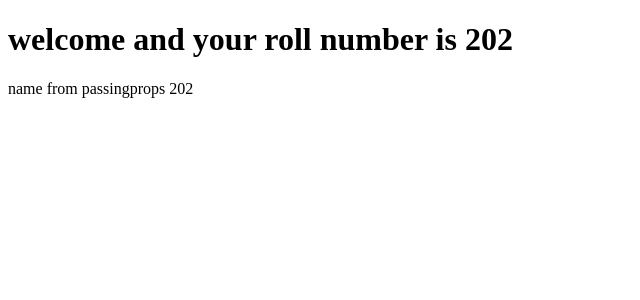
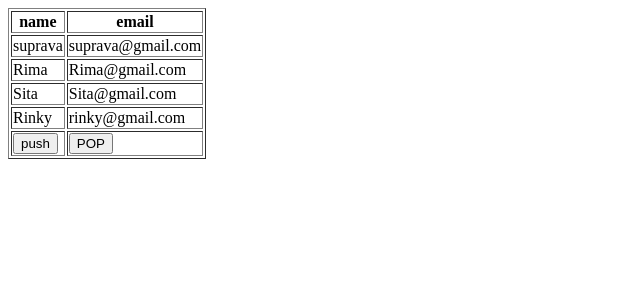
Before and after one commit to suprava16/REACT_SESSION_4, a React (Create React App) app: page / in a window 1280 px wide. Shown: the top 300 px of the page, without its empty margins (0-640 px from the left). Built offline with nearby package versions, Linux system fonts and the light colour scheme.

Commit message:
array code

```diff
--- a/src/App.js
+++ b/src/App.js
@@ -13,7 +13,7 @@ class App extends React.Component {
       <>
           {/* <Welcome />
           <Welcometwo/> */}
-          <PassingProps name="" roll={202}/>
+          {/* <PassingProps name="" roll={202}/> */}
           {/* <PassingProps name="sriya" roll={204}/>
           <PassingProps name="Rima" roll={205}/> */}
           {/* <StateVariable/> */}
@@ -21,7 +21,7 @@ class App extends React.Component {
           {/* <ChangeEvent/> */}
           {/* <Add/> */}
           {/* <Array/> */}
-          {/* <ArrayOfObjects/> */}
+          <ArrayOfObjects/>
       </>
     )
   }
--- a/src/Components/Array/ArrayOfObjects.js
+++ b/src/Components/Array/ArrayOfObjects.js
@@ -1,39 +1,68 @@
 import React from "react"
 
-export default class ArrayOfObjects extends React.Component{
-  constructor(){
+export default class ArrayOfObjects extends React.Component {
+  constructor() {
     super();
-    this.state={
-      user:[
+    this.state = {
+      user: [
         {
-          name:"suprava",
-          email:"suprava@gmail.com"
+          name: "suprava",
+          email: "suprava@gmail.com"
         },
         {
-          name:"Rima",
-          email:"Rima@gmail.com"
+          name: "Rima",
+          email: "Rima@gmail.com"
         },
         {
-          name:"Sita",
-          email:"Sita@gmail.com"
+          name: "Sita",
+          email: "Sita@gmail.com"
         },
         {
-          name:"Rinky",
-          email:"rinky@gmail.com"
+          name: "Rinky",
+          email: "rinky@gmail.com"
         }
 
       ]
     }
   }
-  render(){
-    return(
+  handlePush = () => {
+    var temp = this.state.user
+    temp.push({
+      name: "Sriya",
+      email: "sriya@gmail.com"
+    })
+    this.setState({
+      user: temp
+    })
+  }
+  handlePop=()=>{
+    var temp=this.state.user
+    temp.pop()
+    this.setState({
+      user:temp
+    })
+  }
+  render() {
+    return (
       <div>
-          {this.state.user.map((u,i)=>(
+        {/* <ul><li>watching tv
+          <button onClick={(e)=>{this.handleClick(m,i)}}>completed</button></li></ul> */}
+        <table border="1">
+          <tr>
+            <th>name</th>
+            <th>email</th>
+          </tr>
+          {this.state.user.map((u, index) => (
             <>
-            <h1>{u.name}</h1>
-            <p>{u.email}</p>
+              <tr>
+                <td>{u.name}</td>
+                <td>{u.email}</td>
+              </tr>
             </>
           ))}
+          <tr><td><button onClick={this.handlePush}>push</button></td>
+          <td><button onClick={this.handlePop}>POP</button></td></tr>
+        </table>
       </div>
     )
   }
```
Also changed, not shown: 1 other file (tests, documents, lock files or other folders).
